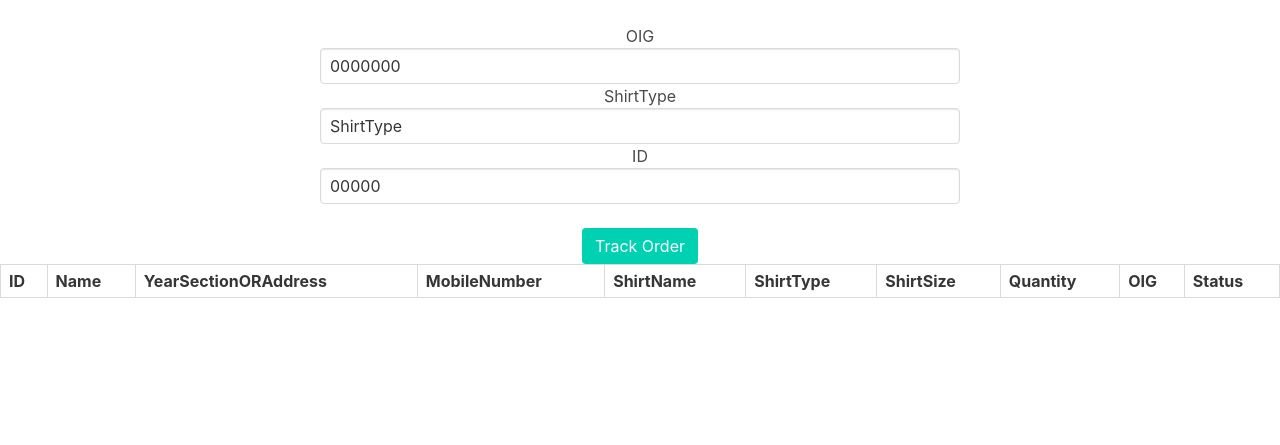
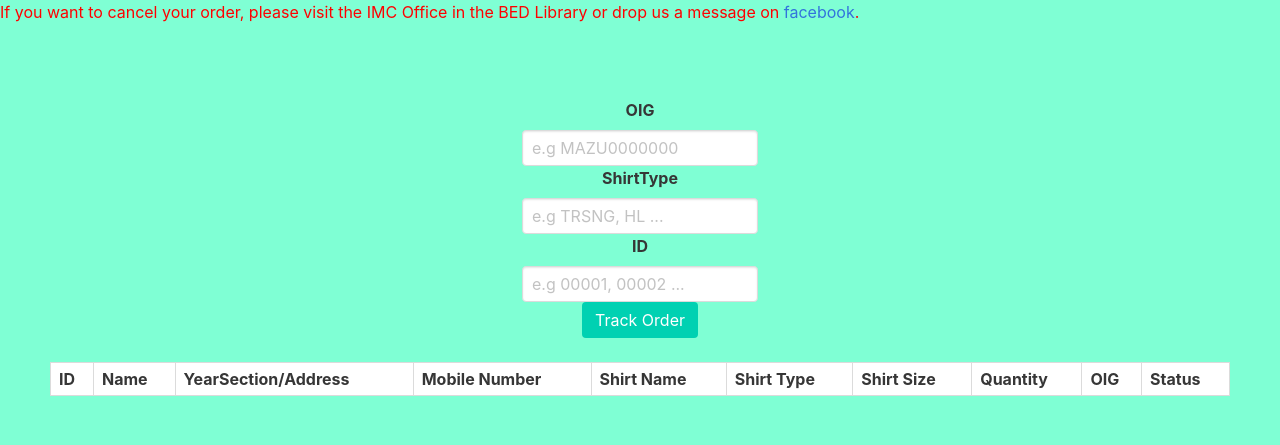
Before and after one commit to leindfraust/LCC-Media-Website, a PHP site: page /track-order.html in a window 1280 px wide. Shown: the top 445 px of the page. Run offline with PHP 8.4, Linux system fonts and the light colour scheme; lists and menus that the app fills with data are empty.

Commit message:
fixed and working version of tracking of orders and changing contents to readable

```diff
--- a/admin.php
+++ b/admin.php
@@ -48,7 +48,7 @@ include 'scripts/config.php';
             padding: 35px
         }
         html {
-            background: url(css/img/experiencelcc.jpg) center center;
+            background: url(css/img/experiencelcc.jpg)no-repeat center center;
             background-size: cover;
         }
     </style>
@@ -57,7 +57,7 @@ include 'scripts/config.php';
 <body>
     <center>
         <form method="post">
-            <h1 class="title has-text-centered">LCC-Bais <br>ADMIN PAGE</h1>
+            <h1 class="title has-text-centered">IMLCC-Bais <br>ADMIN PAGE</h1>
             <input type="text" class="input" placeholder="input code" name="code">
             <button type="submit" value="submit" class="button is-primary">ENTER</button>
         </form>
--- a/track-order.html
+++ b/track-order.html
@@ -2,7 +2,7 @@
 <html>
 
 <head>
-    <title>test webpage for vue</title>
+    <title>track your order</title>
     <link rel="shortcut icon" type="image/png" href="css/img/lcclogo.png">
     <meta name="viewport" content="width=device-width, initial-scale=1">
     <link rel="stylesheet" href="css/bulma-0.7.1/css/bulma.css">
@@ -10,29 +10,46 @@
     <script src="scripts/vue.js"></script>
     <script src="scripts/axios-master/dist/axios.min.js"></script>
     <style>
+        #track {
+            padding: 50px;
+        }
+        html {
+            background-color: aquamarine
+        }
         .input {
-            width: 50%;
+            width: 20%;
             display: block
         }
+
+        @media screen and (max-width: 1000px) {
+            #track {
+                padding: 0 !important;
+            }
+
+            .input {
+                width: 50%;
+            }
+
     </style>
 </head>
 
 <body>
+    <p style="color: red">If you want to cancel your order, please visit the IMC Office in the BED Library or drop us a message on <a href="https://www.facebook.com/IMLCCBAIS">facebook</a>.</p>
     <div id="track">
         <center> <br>
-            OIG<input type="text" class="input" v-model="OIG" name="OIG">
-            ShirtType<input type="text" class="input" v-model="ShirtType" name="ShirtType">
-            ID<input type="text" class="input" v-model="ID" name="ID"><br>
-            <button class="button is-primary" @click='trackIt()'>Track Order</button>
+            <label class="label">OIG</label><input type="text" class="input" v-model="OIG" name="OIG" placeholder="e.g MAZU0000000">
+            <label class="label">ShirtType</label><input type="text" class="input" v-model="ShirtType" name="ShirtType" placeholder="e.g TRSNG, HL ...">
+            <label class="label">ID</label><input type="text" class="input" v-model="ID" name="ID" placeholder="e.g 00001, 00002 ...">
+            <button class="button is-primary" @click='trackIt()'>Track Order</button><br><br>
             <table class="table is-bordered is-striped is-narrow is-hoverable is-fullwidth">
                 <tr>
                     <th>ID</th>
                     <th>Name</th>
-                    <th>YearSectionORAddress</th>
-                    <th>MobileNumber</th>
-                    <th>ShirtName</th>
-                    <th>ShirtType</th>
-                    <th>ShirtSize</th>
+                    <th>YearSection/Address</th>
+                    <th>Mobile Number</th>
+                    <th>Shirt Name</th>
+                    <th>Shirt Type</th>
+                    <th>Shirt Size</th>
                     <th>Quantity</th>
                     <th>OIG</th>
                     <th>Status</th>
@@ -59,12 +76,12 @@
             el: '#track',
             data: {
                 orders: "",
-                OIG: "0000000",
-                ShirtType: "ShirtType",
-                ID: "00000"
+                OIG: "",
+                ShirtType: "",
+                ID: ""
             },
             methods: {
-                trackIt: function(){
+                trackIt: function() {
                     axios.get('scripts/orderTrack.php', {
                             params: {
                                 ID: this.ID,
@@ -72,14 +89,14 @@
                                 ShirtType: this.ShirtType
                             }
                         })
-                        .then(function(response){
+                        .then(function(response) {
                             app.orders = response.data;
                         })
-                        .catch(function(error){
+                        .catch(function(error) {
                             console.log(error);
                         });
+                }
             }
-        }
         })
 
     </script>
```
Also changed, not shown: data-display.php (+6 -6 lines), scripts/orderTrack.php (+5 -13 lines).
